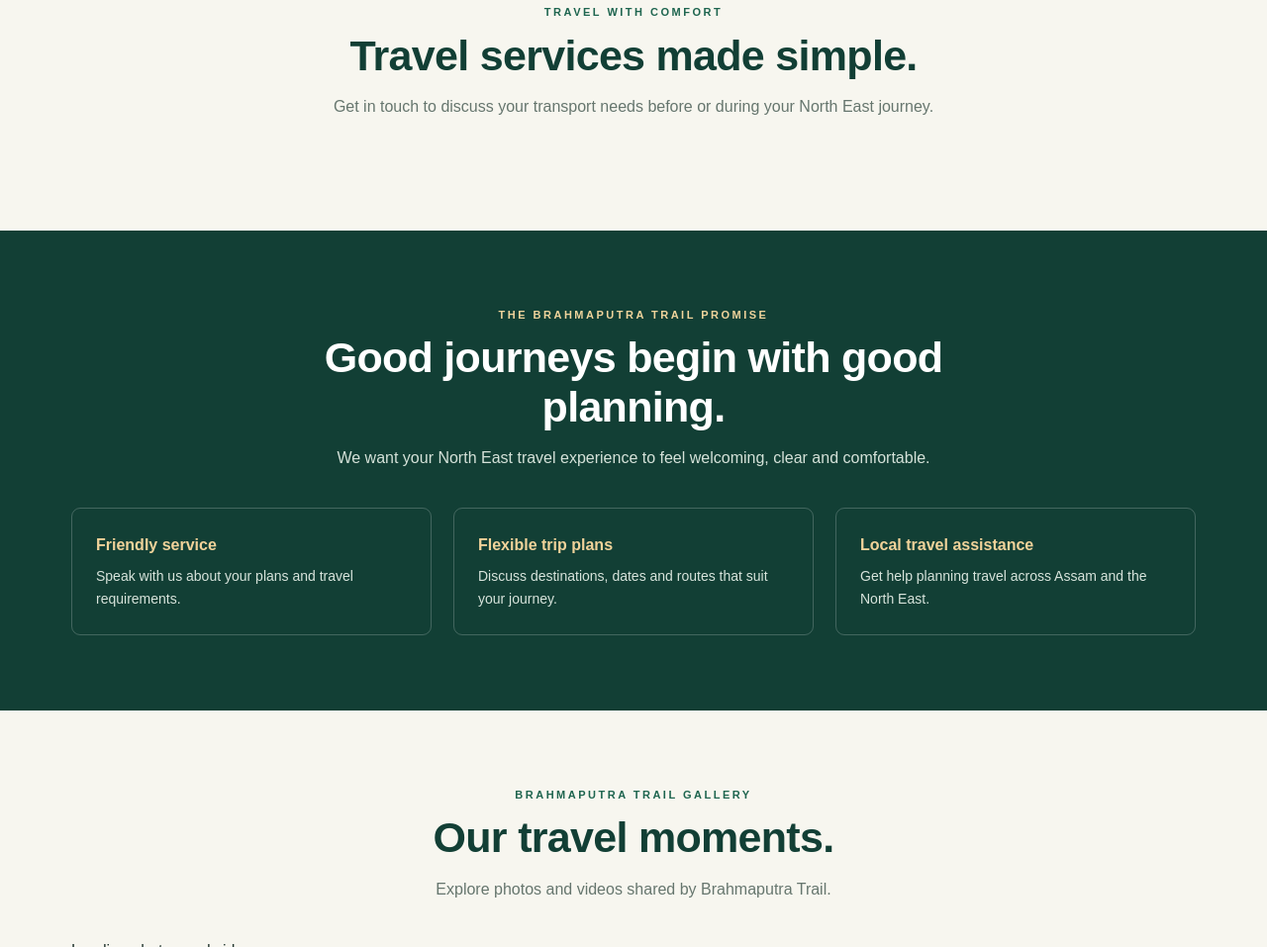
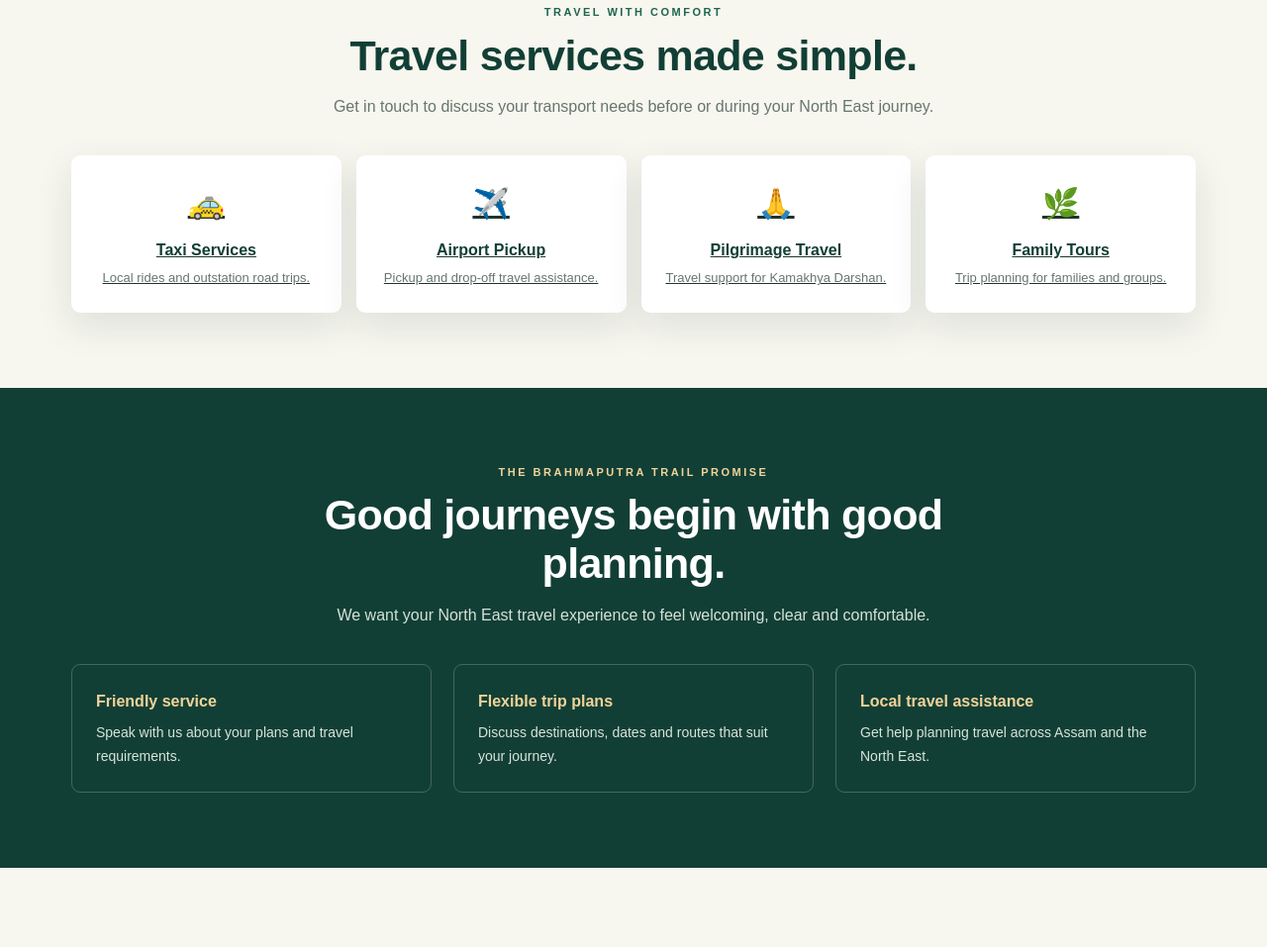
Before and after one commit to hazarikasuresh29-ctrl/Brahmaputra-Trail, a plain HTML site: page index.html in a window 1280 px wide. Shown: the part 3868-4825 px from the top of the page at 99% size. Drawn offline with Linux system fonts and the light colour scheme.

Commit message:
Add service links for travel assistance

```diff
--- a/index.html
+++ b/index.html
@@ -140,7 +140,12 @@ footer{background:#0b2b24;color:#dce8df;padding:28px 22px;text-align:center;font
 
 <section class="section" id="services">
 <div class="section-head"><div class="eyebrow">TRAVEL WITH COMFORT</div><h2>Travel services made simple.</h2><p>Get in touch to discuss your transport needs before or during your North East journey.</p></div>
-
+<div class="services">
+<a class="service" href="https://wa.me/917086928409?text=Hello%20Brahmaputra%20Trail%2C%20I%20need%20taxi%20service.%20Please%20share%20details." target="_blank" rel="noopener"><div class="icon">🚕</div><h3>Taxi Services</h3><p>Local rides and outstation road trips.</p></a>
+<a class="service" href="https://wa.me/917086928409?text=Hello%20Brahmaputra%20Trail%2C%20I%20need%20airport%20pickup%20or%20drop-off.%20Please%20share%20details." target="_blank" rel="noopener"><div class="icon">✈️</div><h3>Airport Pickup</h3><p>Pickup and drop-off travel assistance.</p></a>
+<a class="service" href="https://wa.me/917086928409?text=Hello%20Brahmaputra%20Trail%2C%20I%20need%20travel%20assistance%20for%20Kamakhya%20Darshan.%20Please%20share%20details." target="_blank" rel="noopener"><div class="icon">🙏</div><h3>Pilgrimage Travel</h3><p>Travel support for Kamakhya Darshan.</p></a>
+<a class="service" href="https://wa.me/917086928409?text=Hello%20Brahmaputra%20Trail%2C%20I%20want%20to%20plan%20a%20family%20tour.%20Please%20share%20details." target="_blank" rel="noopener"><div class="icon">🌿</div><h3>Family Tours</h3><p>Trip planning for families and groups.</p></a>
+</div>
 </section>
 
 <section class="promise">
```
